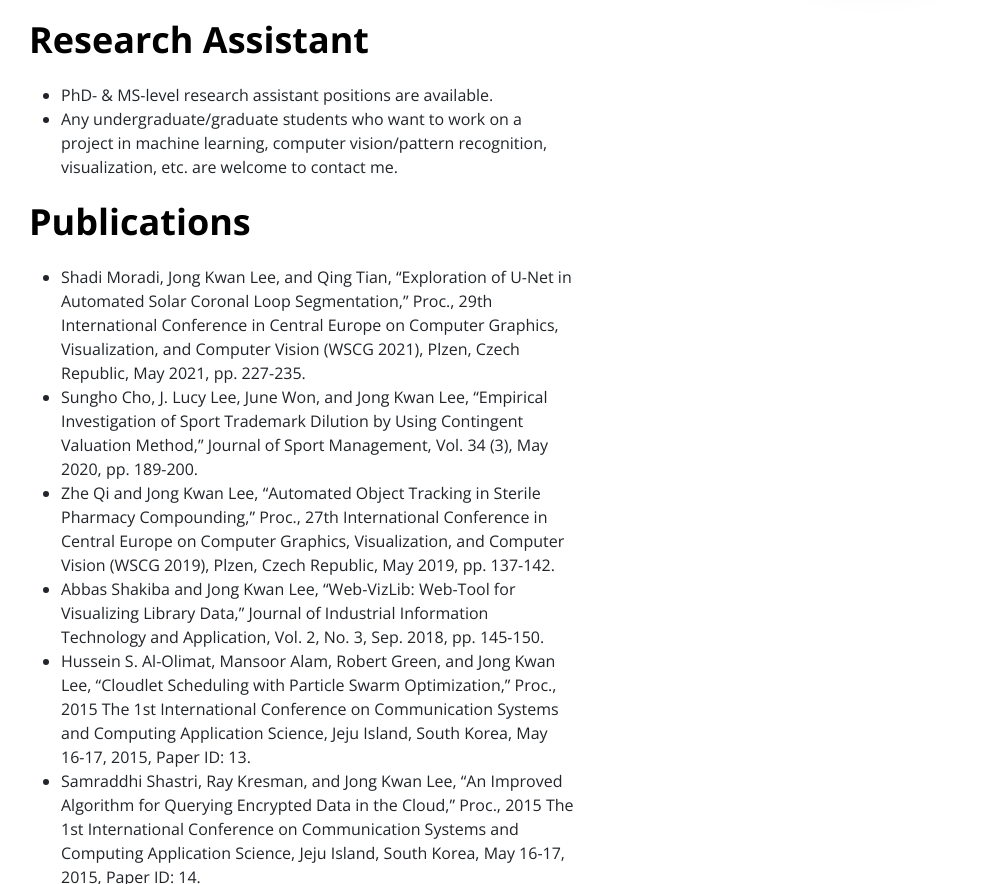
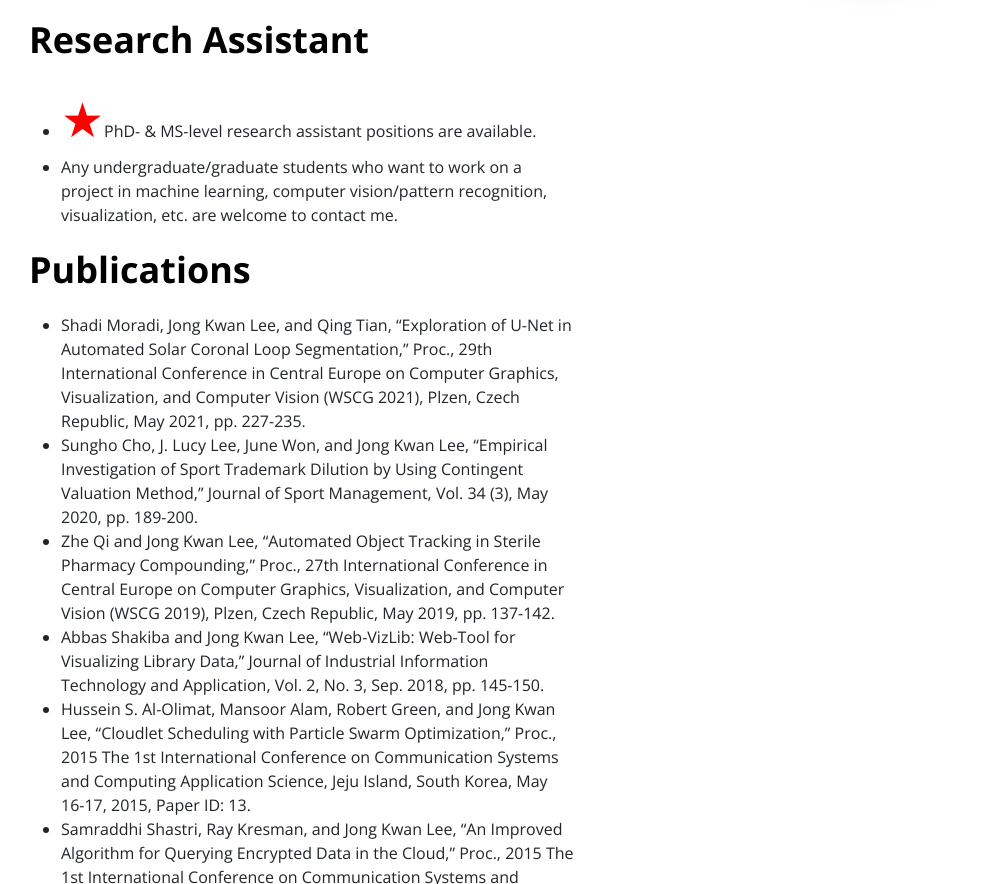
Before and after one commit to jkjakelee/jkjakelee.github.io, a plain HTML site: page index.html in a window 1280 px wide. Shown: the part 3786-4670 px from the top of the page, without its empty margins (53-1051 px from the left). Drawn offline with nearby package versions, Linux system fonts and the light colour scheme.

Commit message:
Update index.html
red star icon added

```diff
--- a/index.html
+++ b/index.html
@@ -275,7 +275,7 @@ Last updated: Feb. 19, 2023
 
 							<h2 class="mb-lg-3 mb-3">Research Assistant</h2>
 							<ul>
-								<li><i class="fa-sharp fa-solid fa-star fa-flip fa-xs" style="color: #e36802;"></i> PhD- & MS-level research assistant positions are available.</li>
+								<li><span style="font-size:300%;color:red;">&starf;</span>PhD- & MS-level research assistant positions are available.</li>
 								<li>Any undergraduate/graduate students who want to work on a project in machine learning, computer vision/pattern recognition, visualization, etc. are welcome to contact me.</li>
 							</ul>
 
```
